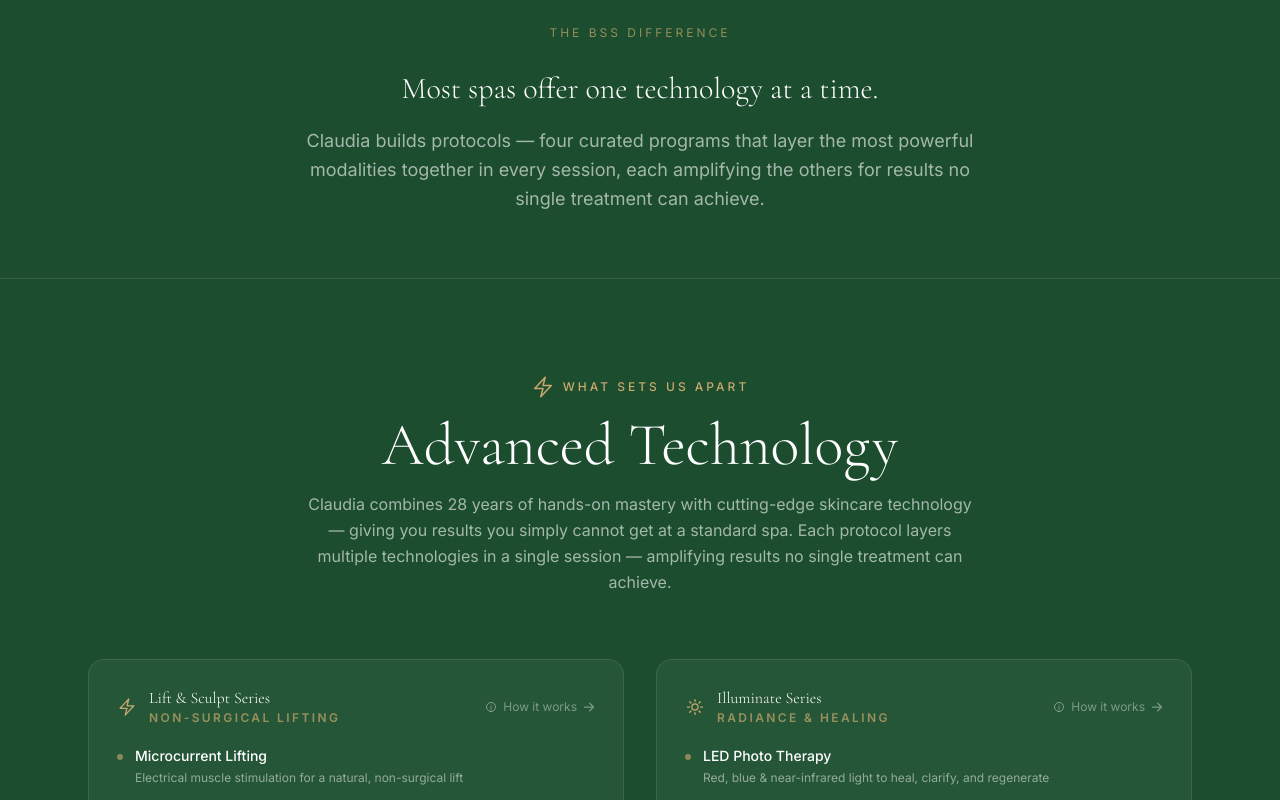
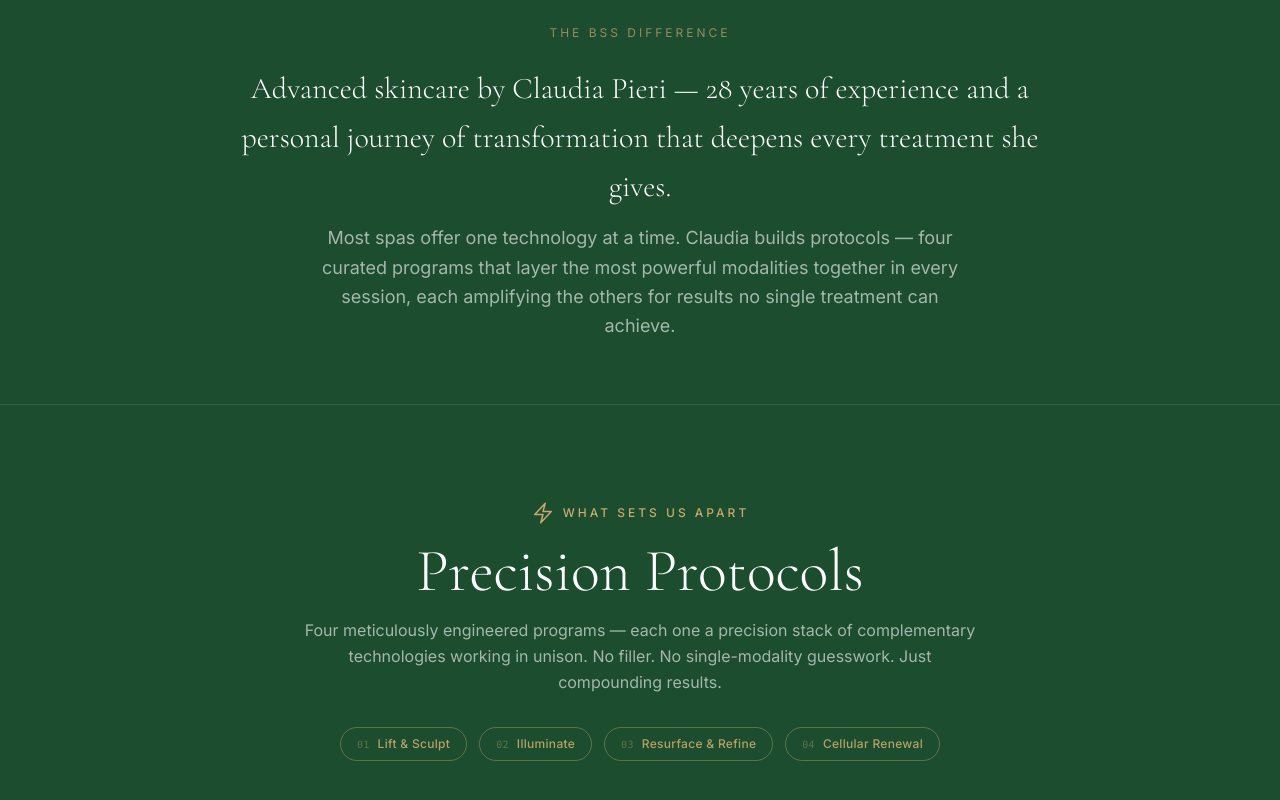
Before and after one commit to roadtojesusministry/brasilian-skin-soul, a Next.js app: page / in a window 1280 px wide. Shown: the part 840-1640 px from the top of the page. Built offline with nearby package versions, Linux system fonts and the light colour scheme.

Commit message:
refactor: merge BSS Difference copy, rename to Precision Protocols + Core 4 pills

```diff
--- a/src/app/page.tsx
+++ b/src/app/page.tsx
@@ -278,10 +278,10 @@ export default function Home() {
         <div className="max-w-4xl mx-auto px-6 text-center">
           <p className="text-xs uppercase tracking-[0.25em] text-gold/70 mb-6">The BSS Difference</p>
           <p className="font-serif text-2xl md:text-3xl text-white font-light leading-relaxed mb-3">
-            Most spas offer one technology at a time.
+            Advanced skincare by Claudia Pieri — 28 years of experience and a personal journey of transformation that deepens every treatment she gives.
           </p>
           <p className="text-white/60 text-base md:text-lg leading-relaxed max-w-2xl mx-auto">
-            Claudia builds protocols — four curated programs that layer the most powerful modalities together in every session, each amplifying the others for results no single treatment can achieve.
+            Most spas offer one technology at a time. Claudia builds protocols — four curated programs that layer the most powerful modalities together in every session, each amplifying the others for results no single treatment can achieve.
           </p>
         </div>
       </section>
@@ -297,11 +297,25 @@ export default function Home() {
               <p className="text-xs uppercase tracking-[0.25em] font-medium">What Sets Us Apart</p>
             </div>
             <h2 className="font-serif text-5xl md:text-6xl text-white font-light mb-4">
-              Advanced Technology
+              Precision Protocols
             </h2>
-            <p className="text-white/60 max-w-2xl mx-auto text-base leading-relaxed">
-              Claudia combines 28 years of hands-on mastery with cutting-edge skincare technology — giving you results you simply cannot get at a standard spa. Each protocol layers multiple technologies in a single session — amplifying results no single treatment can achieve.
+            <p className="text-white/60 max-w-2xl mx-auto text-base leading-relaxed mb-8">
+              Four meticulously engineered programs — each one a precision stack of complementary technologies working in unison. No filler. No single-modality guesswork. Just compounding results.
             </p>
+            {/* Core 4 Protocol Pills */}
+            <div className="flex flex-wrap justify-center gap-3">
+              {[
+                { label: "Lift & Sculpt", num: "01" },
+                { label: "Illuminate", num: "02" },
+                { label: "Resurface & Refine", num: "03" },
+                { label: "Cellular Renewal", num: "04" },
+              ].map((p) => (
+                <span key={p.label} className="inline-flex items-center gap-2 border border-gold/40 text-gold/90 text-xs font-medium px-4 py-2 rounded-full tracking-wide">
+                  <span className="text-gold/40 font-mono text-[10px]">{p.num}</span>
+                  {p.label}
+                </span>
+              ))}
+            </div>
           </div></FadeIn>
 
 
```
